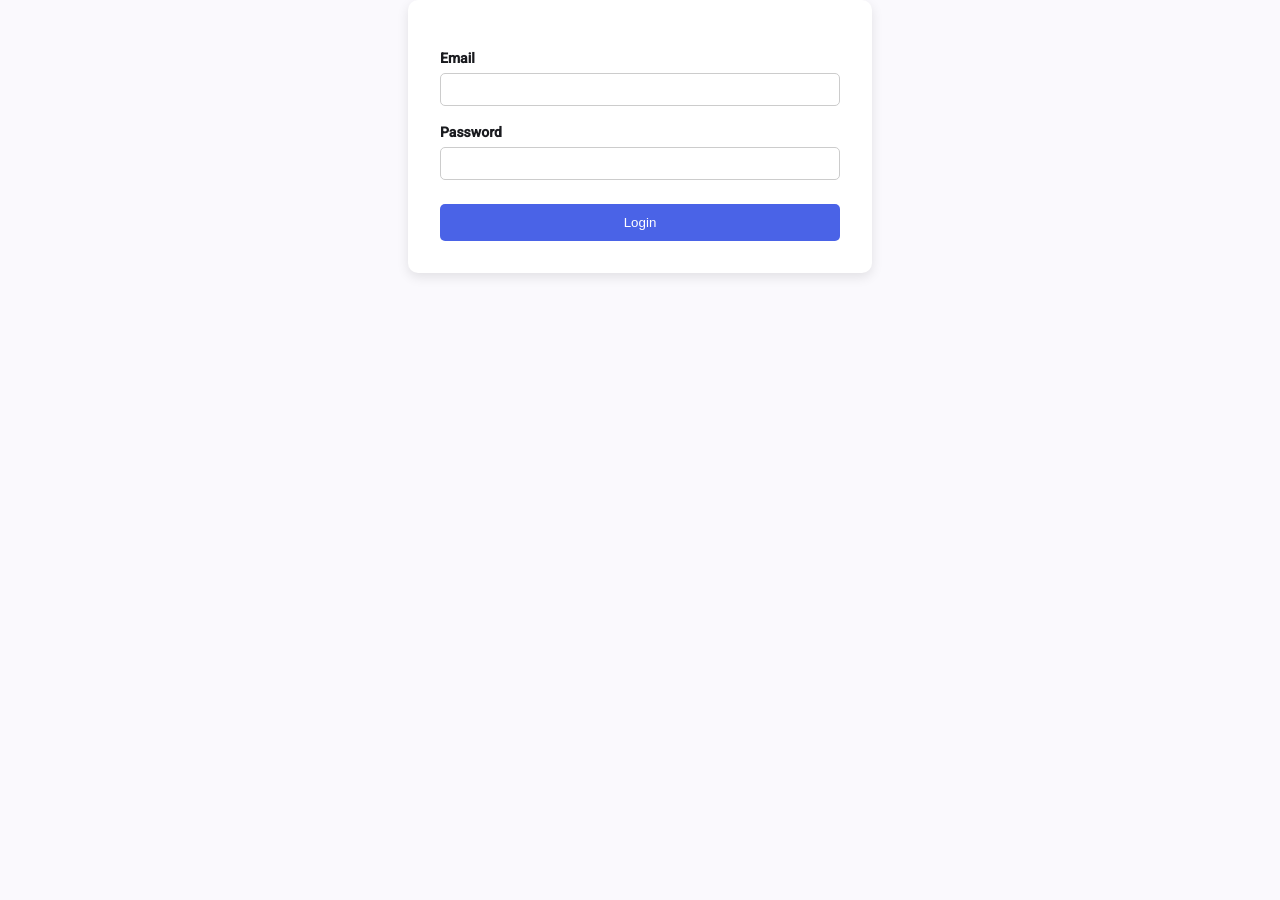
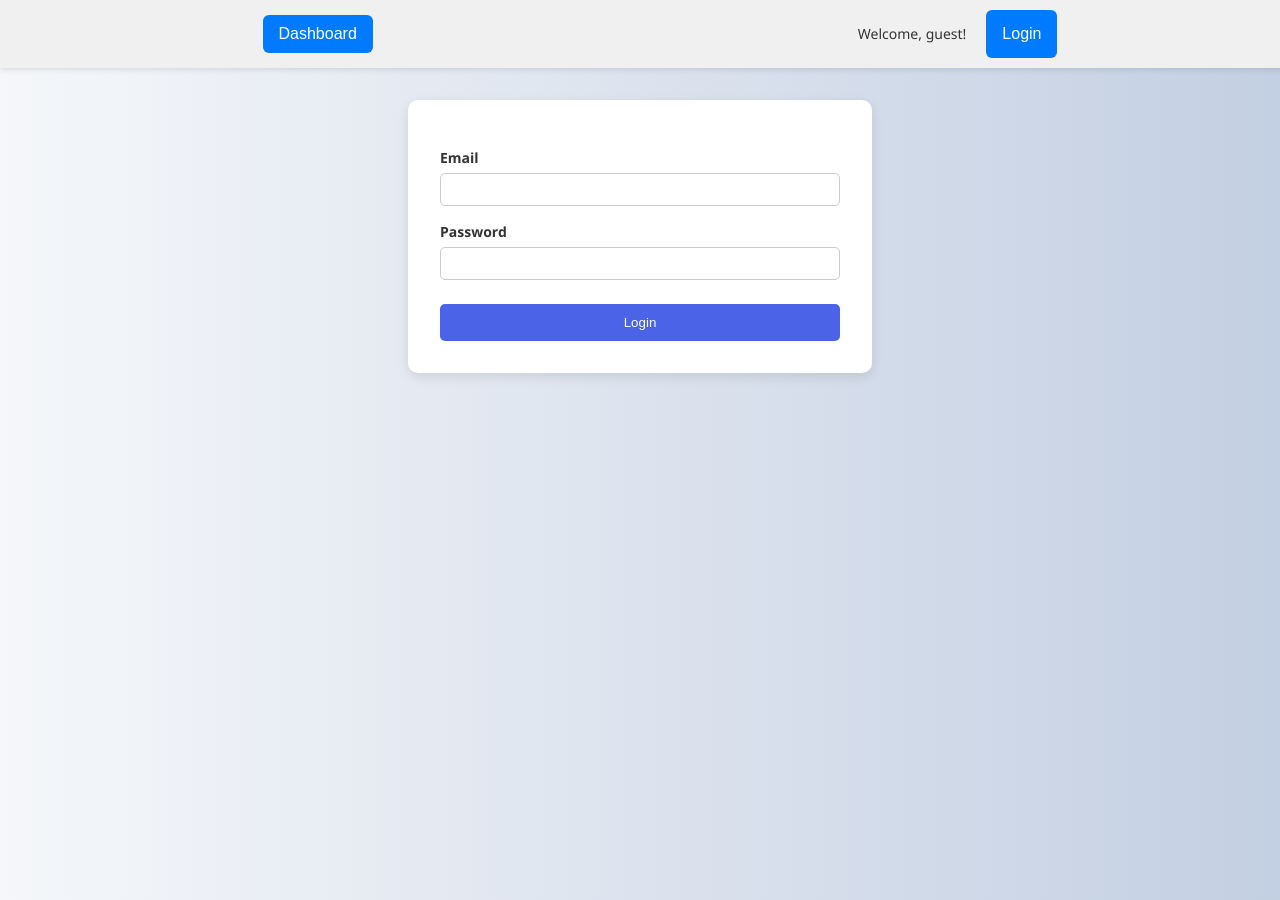
Before and after one commit to NiceFriendlyGuy/GameFrame, an Angular app in the folder frontend_admin/: page /login in a window 1280 px wide. Before the commit the page ends 800 px from the top, so only its background shows below. Built offline with nearby package versions, Linux system fonts and the light colour scheme.

Commit message:
Final touches before deployment

```diff
--- a/frontend_admin/src/app/app.css
+++ b/frontend_admin/src/app/app.css
@@ -0,0 +1,43 @@
+
+.main-header {
+    background-color: #f0f0f0;
+    padding: 10px 20px;
+    box-shadow: 0 2px 5px rgba(0, 0, 0, 0.1);
+    position: fixed;
+    top: 0;
+    left: 0;
+    width: 100%;
+  }
+
+  .nav-bar {
+    display: flex;
+    justify-content: space-around;
+    align-items: center;
+    margin: 0 auto;
+  }
+
+  .nav-buttons{
+    display: flex;
+    gap: 20px;
+  }
+
+  .nav-bar button {
+    background-color: #007bff;
+    color: white;
+    border: none;
+    padding: 10px 16px;
+    border-radius: 6px;
+    cursor: pointer;
+    font-size: 16px;
+    transition: background-color 0.2s ease;
+  }
+
+  .nav-bar button:hover {
+    background-color: #0056b3;
+  }
+
+  .logged-user{
+    display: flex;
+    flex-direction: row;
+    gap: 20px;
+  }
--- a/frontend_admin/src/app/app.html
+++ b/frontend_admin/src/app/app.html
@@ -1,3 +1,23 @@
+<header class="main-header">
+    <nav class="nav-bar">
+      <div class="nav-buttons">
+      <button (click)="navigateTo('dashboard')">Dashboard</button>
+      <!--<button>Stats</button>
+      <button>About</button>-->
+      </div>
+      <div class="logged-user">
+        @if (user) {
+          <p>Welcome back, {{ user.email }}!</p>
+          <button (click)="logout()">Logout</button>
+        }@else {
+          <p>Welcome, guest!</p>
+          <button (click)="navigateTo('login')">Login</button>
+        }
+      </div>
 
 
+    </nav>
+
+</header>
+
 <router-outlet />
--- a/frontend_admin/src/app/app.ts
+++ b/frontend_admin/src/app/app.ts
@@ -1,5 +1,6 @@
 import { Component } from '@angular/core';
-import { RouterOutlet } from '@angular/router';
+import { Router, RouterOutlet } from '@angular/router';
+import { AuthService as Auth } from './auth';
 
 @Component({
   selector: 'app-root',
@@ -9,4 +10,30 @@ import { RouterOutlet } from '@angular/router';
 })
 export class App {
   protected title = 'frontend_admin';
+
+  user: any = null;
+
+  constructor(private router: Router, private auth:Auth) {}
+  navigateTo(page: string): void {
+    console.log("Going to " + page);
+    this.router.navigate([page]);
+  }
+
+  ngOnInit(): void {
+    this.user = this.auth.getUserEmail();
+
+    if (this.user) {
+      console.log('Logged in as:', this.user.email);
+      // Load user progress from backend if needed
+    } else {
+      console.log('Guest user');
+      // Use localStorage
+    }
+  }
+
+  logout(): void {
+    this.auth.logout();
+    this.user = null;
+    window.location.reload();
+  }
 }
--- a/frontend_admin/src/app/dashboard/dashboard.html
+++ b/frontend_admin/src/app/dashboard/dashboard.html
@@ -1,4 +1,3 @@
-<p>dashboard works!</p>
 <h1>ADMIN DASHBOARD</h1>
 <div class="dashboard">
 
@@ -23,7 +22,7 @@
       }
     </ul>
   </div>
-</div>
-<button class="create-new" (click)="navigateTo('new')">
+  <button class="create-new" (click)="navigateTo('new')">
   Create new
 </button>
+</div>
--- a/frontend_admin/src/app/login/login.ts
+++ b/frontend_admin/src/app/login/login.ts
@@ -39,7 +39,7 @@ export class Login {
           return;
         }
 
-        localStorage.setItem('token', token);
+        localStorage.setItem('token', res.token);
 
         // Decode token payload to extract role
         const payload = JSON.parse(atob(token.split('.')[1]));
--- a/frontend_admin/src/app/poll.ts
+++ b/frontend_admin/src/app/poll.ts
@@ -7,8 +7,8 @@ import { Observable } from 'rxjs';
 })
 export class Poll {
 
-  private apiUrl = 'http://localhost:3000/api/entries';
-  private apiAdminUrl = 'http://localhost:3000/api/admin/entries';
+  private apiUrl = 'https://api.gameframe.ch/api/entries';
+  private apiAdminUrl = 'https://api.gameframe.ch/api/admin/entries';
 
 
   constructor(private http: HttpClient) { }
@@ -22,11 +22,11 @@ export class Poll {
   }
 
   getGameByName(name: string): Observable<any> {
-    return this.http.get<any>(`http://localhost:3000/api/games/${name}`);
+    return this.http.get<any>(`https://api.gameframe.ch/api/games/${name}`);
   }
 
   searchGames(query: string): Observable<any[]> {
-    return this.http.get<any[]>(`http://localhost:3000/api/search/${encodeURIComponent(query)}`);
+    return this.http.get<any[]>(`https://api.gameframe.ch/api/search/${encodeURIComponent(query)}`);
   }
 
   createEntry(question: any): Observable<any> {
--- a/frontend_admin/src/styles.css
+++ b/frontend_admin/src/styles.css
@@ -1,4 +1,11 @@
 /* You can add global styles to this file, and also import other style files */
 
 html, body { height: 100%; }
-body { margin: 0; font-family: Roboto, "Helvetica Neue", sans-serif; }
+body {
+    margin: 0;
+    padding: 0;
+    font-family: 'Segoe UI', Roboto, sans-serif;
+    background: linear-gradient(to right, #f5f7fa, #c3cfe2); /* soft gradient */
+    color: #333;
+    padding-top: 100px;
+  }
```
Also changed, not shown: 1 other file (tests, documents, lock files or other folders).
